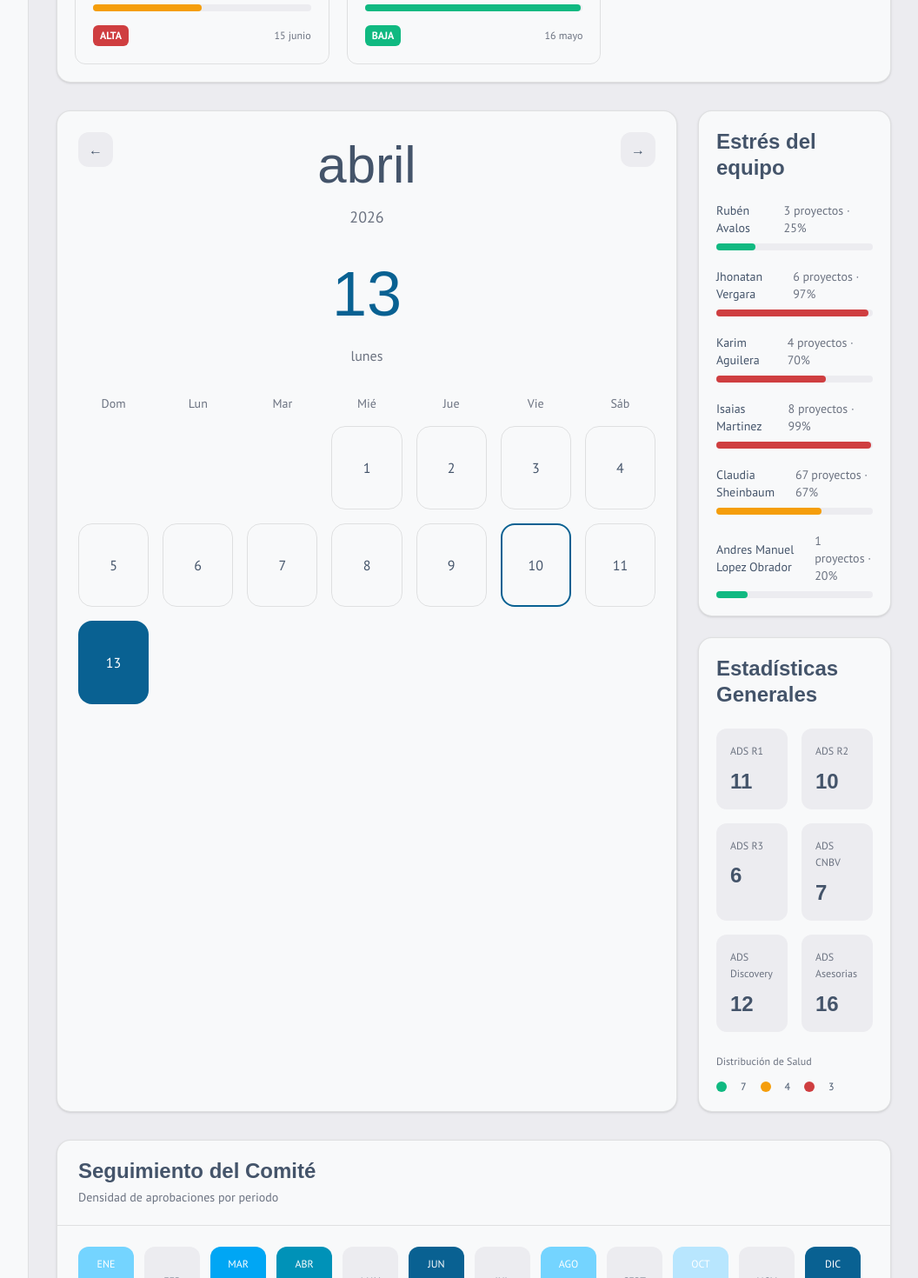
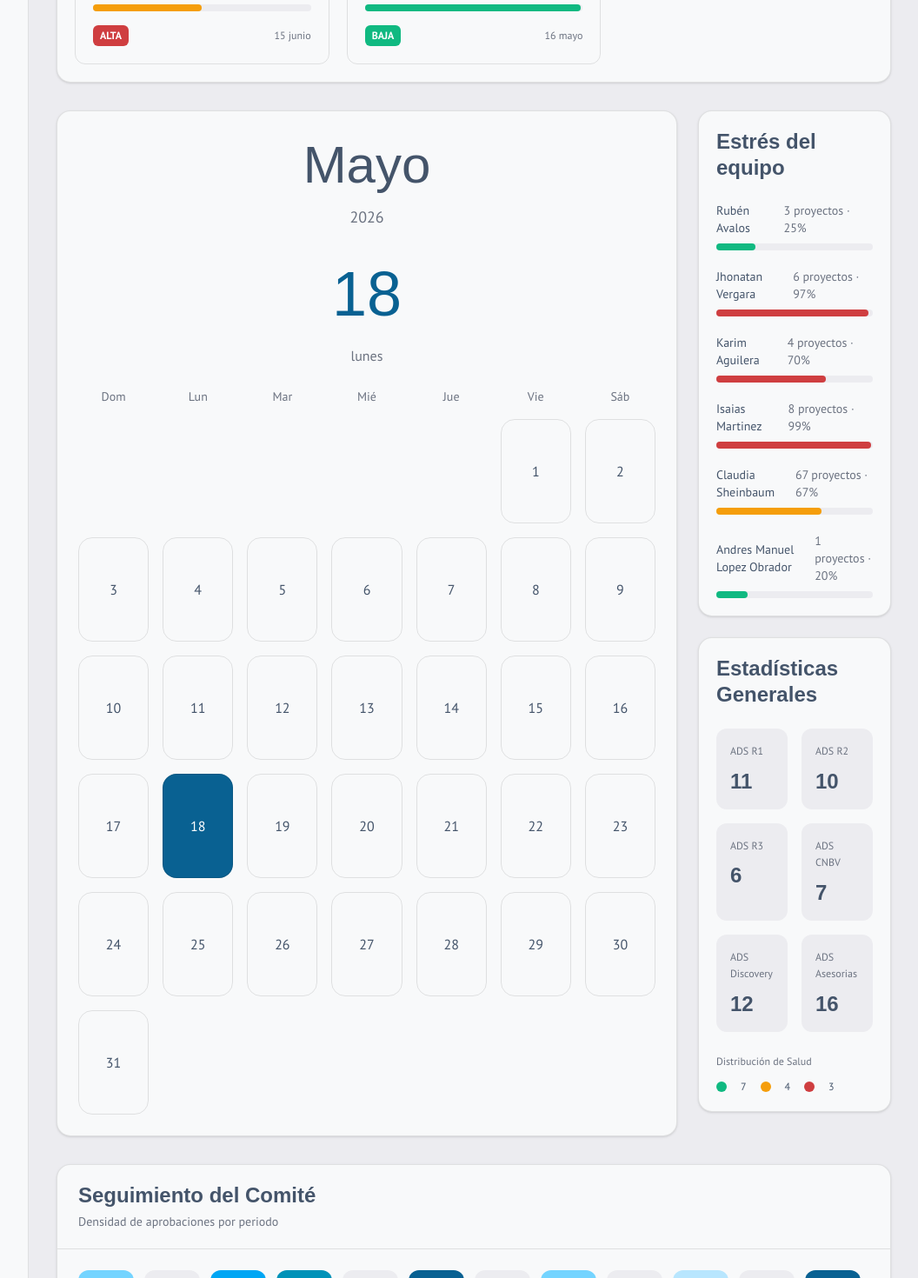
Before and after one commit to AvalosRubenn/Sistema-AdS, a React (Vite) app: page / in a window 1280 px wide. Shown: the part 600-2070 px from the top of the page at 87% size, without its empty margins (223-1279 px from the left). Built offline with nearby package versions, Linux system fonts and the light colour scheme; a web font is replaced by a local one.

Commit message:
Calendar
Cambié el calendario a su propio componente, SIN EMBARGO, aún no tiene NADA de lógica, solo se ve bonito, pero aún necesito hacerle muchísimos cambios

```diff
--- a/src/components/Calendar.tsx
+++ b/src/components/Calendar.tsx
@@ -1,9 +1,124 @@
 function Calendar() {
   return (
-    <div className="rounded-2xl border border-border bg-background shadow-sm flex flex-col justify-center items-center w-5xl gap-3 pt-2">
-      <h2 className="text-5xl font-normal">mayo</h2>
-      <h3 className="text-gray-300 font-thin">2026</h3>
-      <p className="text-6xl text-primary">11</p>
+    <div className="col-span-9 rounded-2xl border border-border bg-background p-6 shadow-sm">
+      <div className="text-center mb-6">
+        <h2 className="text-6xl font-light">Mayo</h2>
+        <p className="mt-2 text-lg text-muted-foreground">2026</p>
+        <div className="mt-6">
+          <h3 className="text-7xl font-light text-zies-azul-2">18</h3>
+          <p className="mt-2 text-base text-muted-foreground">lunes</p>
+        </div>
+      </div>
+      <div className="mb-4 grid grid-cols-7 gap-4 text-center text-sm text-muted-foreground">
+        <span>Dom</span>
+        <span>Lun</span>
+        <span>Mar</span>
+        <span>Mié</span>
+        <span>Jue</span>
+        <span>Vie</span>
+        <span>Sáb</span>
+      </div>
+
+      <div className="grid grid-cols-7 gap-4">
+        <div />
+        <div />
+        <div />
+        <div />
+        <div />
+        <div className="flex h-30 items-center justify-center rounded-2xl border border-border">
+          1
+        </div>
+        <div className="flex h-30 items-center justify-center rounded-2xl border border-border">
+          2
+        </div>
+        <div className="flex h-30 items-center justify-center rounded-2xl border border-border">
+          3
+        </div>
+        <div className="flex h-30 items-center justify-center rounded-2xl border border-border">
+          4
+        </div>
+        <div className="flex h-30 items-center justify-center rounded-2xl border border-border">
+          5
+        </div>
+        <div className="flex h-30 items-center justify-center rounded-2xl border border-border">
+          6
+        </div>
+        <div className="flex h-30 items-center justify-center rounded-2xl border border-border">
+          7
+        </div>
+        <div className="flex h-30 items-center justify-center rounded-2xl border border-border">
+          8
+        </div>
+        <div className="flex h-30 items-center justify-center rounded-2xl border border-border">
+          9
+        </div>
+        <div className="flex h-30 items-center justify-center rounded-2xl border border-border">
+          10
+        </div>
+        <div className="flex h-30 items-center justify-center rounded-2xl border border-border">
+          11
+        </div>
+        <div className="flex h-30 items-center justify-center rounded-2xl border border-border">
+          12
+        </div>
+        <div className="flex h-30 items-center justify-center rounded-2xl border border-border">
+          13
+        </div>
+        <div className="flex h-30 items-center justify-center rounded-2xl border border-border">
+          14
+        </div>
+        <div className="flex h-30 items-center justify-center rounded-2xl border border-border">
+          15
+        </div>
+        <div className="flex h-30 items-center justify-center rounded-2xl border border-border">
+          16
+        </div>
+        <div className="flex h-30 items-center justify-center rounded-2xl border border-border">
+          17
+        </div>
+        <div className="flex h-30 items-center justify-center rounded-2xl border border-border bg-zies-azul-2 text-white">
+          18
+        </div>
+        <div className="flex h-30 items-center justify-center rounded-2xl border border-border">
+          19
+        </div>
+        <div className="flex h-30 items-center justify-center rounded-2xl border border-border">
+          20
+        </div>
+        <div className="flex h-30 items-center justify-center rounded-2xl border border-border">
+          21
+        </div>
+        <div className="flex h-30 items-center justify-center rounded-2xl border border-border">
+          22
+        </div>
+        <div className="flex h-30 items-center justify-center rounded-2xl border border-border">
+          23
+        </div>
+        <div className="flex h-30 items-center justify-center rounded-2xl border border-border">
+          24
+        </div>
+        <div className="flex h-30 items-center justify-center rounded-2xl border border-border">
+          25
+        </div>
+        <div className="flex h-30 items-center justify-center rounded-2xl border border-border">
+          26
+        </div>
+        <div className="flex h-30 items-center justify-center rounded-2xl border border-border">
+          27
+        </div>
+        <div className="flex h-30 items-center justify-center rounded-2xl border border-border">
+          28
+        </div>
+        <div className="flex h-30 items-center justify-center rounded-2xl border border-border">
+          29
+        </div>
+        <div className="flex h-30 items-center justify-center rounded-2xl border border-border">
+          30
+        </div>
+        <div className="flex h-30 items-center justify-center rounded-2xl border border-border">
+          31
+        </div>
+      </div>
     </div>
   );
 }
--- a/src/components/DasboardLA.tsx
+++ b/src/components/DasboardLA.tsx
@@ -3,6 +3,7 @@ import ActiveProject from "./ActiveProject";
 import TeamStress from "./TeamStress";
 import type { SingleStressProps } from "./SingleStress";
 import GeneralStats from "./GeneralStats";
+import Calendar from "./Calendar";
 
 const proyectos = [
   {
@@ -97,7 +98,6 @@ function DashboardLA() {
         </button>
       </div>
 
-      {/* PROYECTOS ACTIVOS */}
       <div className="rounded-2xl border border-border bg-background shadow-sm">
         <div className="border-b border-border px-6 py-5">
           <h2 className="text-2xl font-semibold text-zies-azul-1">
@@ -110,7 +110,6 @@ function DashboardLA() {
         </div>
 
         <div className="grid grid-cols-3 gap-5 p-5">
-          {/* CARD */}
           {proyectos.map((p) => (
             <ActiveProject
               nombreDelProyecto={p.nombreDelProyecto}
@@ -123,125 +122,9 @@ function DashboardLA() {
         </div>
       </div>
 
-      {/* CALENDAR + SIDEBAR */}
       <div className="mt-8 grid grid-cols-12 gap-6">
-        {/* CALENDAR */}
-        <div className="col-span-9 rounded-2xl border border-border bg-background p-6 shadow-sm">
-          <div className="mb-8 flex items-start justify-between">
-            <button
-              className="
-                flex h-10 w-10 items-center justify-center
-                rounded-xl
-                bg-muted
-                text-zies-azul-1
-              "
-            >
-              ←
-            </button>
+        <Calendar />
 
-            <div className="text-center">
-              <h2 className="text-6xl font-light text-zies-azul-1">abril</h2>
-
-              <p className="mt-2 text-lg text-muted-foreground">2026</p>
-
-              <div className="mt-6">
-                <h3 className="text-7xl font-light text-zies-azul-2">13</h3>
-
-                <p className="mt-2 text-base text-muted-foreground">lunes</p>
-              </div>
-            </div>
-
-            <button
-              className="
-                flex h-10 w-10 items-center justify-center
-                rounded-xl
-                bg-muted
-                text-zies-azul-1
-              "
-            >
-              →
-            </button>
-          </div>
-
-          <div className="mb-4 grid grid-cols-7 gap-4 text-center text-sm text-muted-foreground">
-            <span>Dom</span>
-            <span>Lun</span>
-            <span>Mar</span>
-            <span>Mié</span>
-            <span>Jue</span>
-            <span>Vie</span>
-            <span>Sáb</span>
-          </div>
-
-          <div className="grid grid-cols-7 gap-4">
-            <div />
-            <div />
-            <div />
-
-            <div className="flex h-24 items-center justify-center rounded-2xl border border-border">
-              1
-            </div>
-
-            <div className="flex h-24 items-center justify-center rounded-2xl border border-border">
-              2
-            </div>
-
-            <div className="flex h-24 items-center justify-center rounded-2xl border border-border">
-              3
-            </div>
-
-            <div className="flex h-24 items-center justify-center rounded-2xl border border-border">
-              4
-            </div>
-
-            <div className="flex h-24 items-center justify-center rounded-2xl border border-border">
-              5
-            </div>
-
-            <div className="flex h-24 items-center justify-center rounded-2xl border border-border">
-              6
-            </div>
-
-            <div className="flex h-24 items-center justify-center rounded-2xl border border-border">
-              7
-            </div>
-
-            <div className="flex h-24 items-center justify-center rounded-2xl border border-border">
-              8
-            </div>
-
-            <div className="flex h-24 items-center justify-center rounded-2xl border border-border">
-              9
-            </div>
-
-            <div
-              className="
-                flex h-24 items-center justify-center
-                rounded-2xl
-                border-2 border-zies-azul-2
-              "
-            >
-              10
-            </div>
-
-            <div className="flex h-24 items-center justify-center rounded-2xl border border-border">
-              11
-            </div>
-
-            <div
-              className="
-                flex h-24 items-center justify-center
-                rounded-2xl
-                bg-zies-azul-2
-                text-white
-              "
-            >
-              13
-            </div>
-          </div>
-        </div>
-
-        {/* RIGHT COLUMN */}
         <div className="col-span-3 space-y-6">
           <TeamStress integrantes={teamStressData} />
 
```
